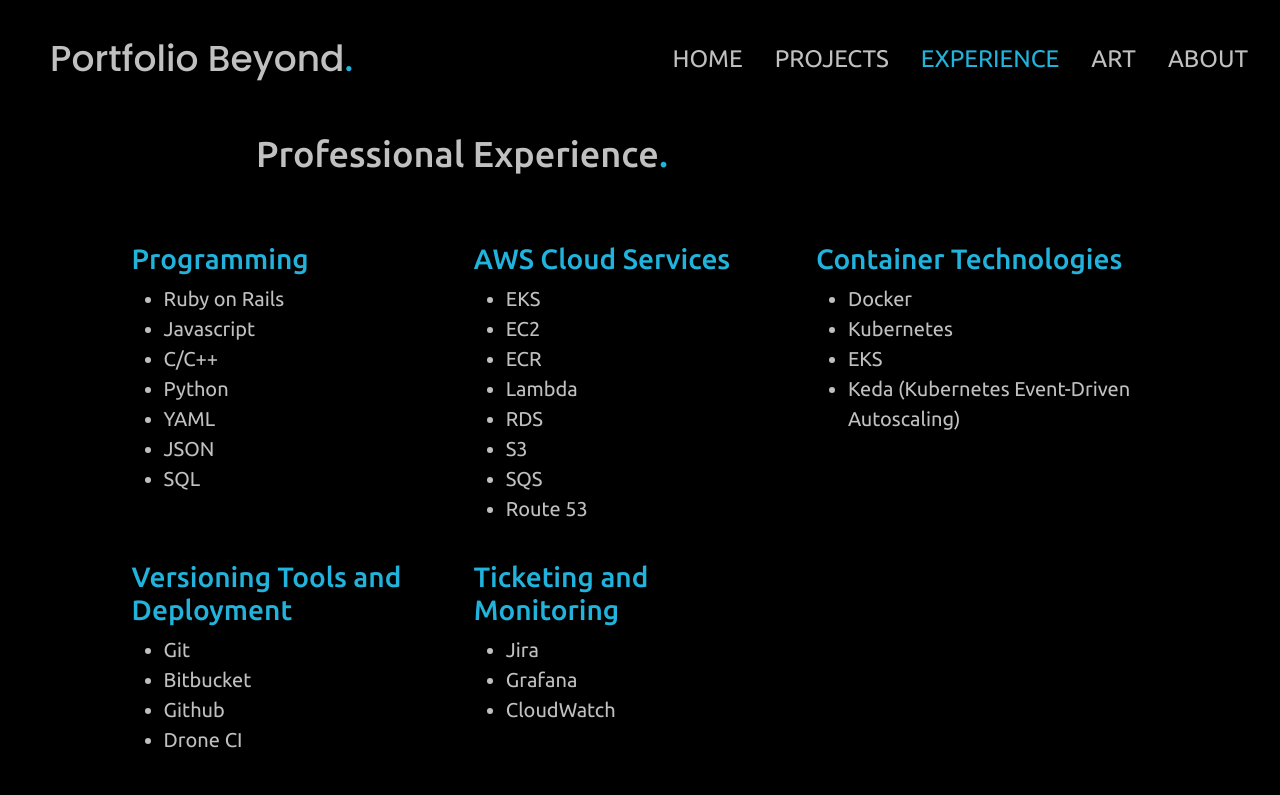
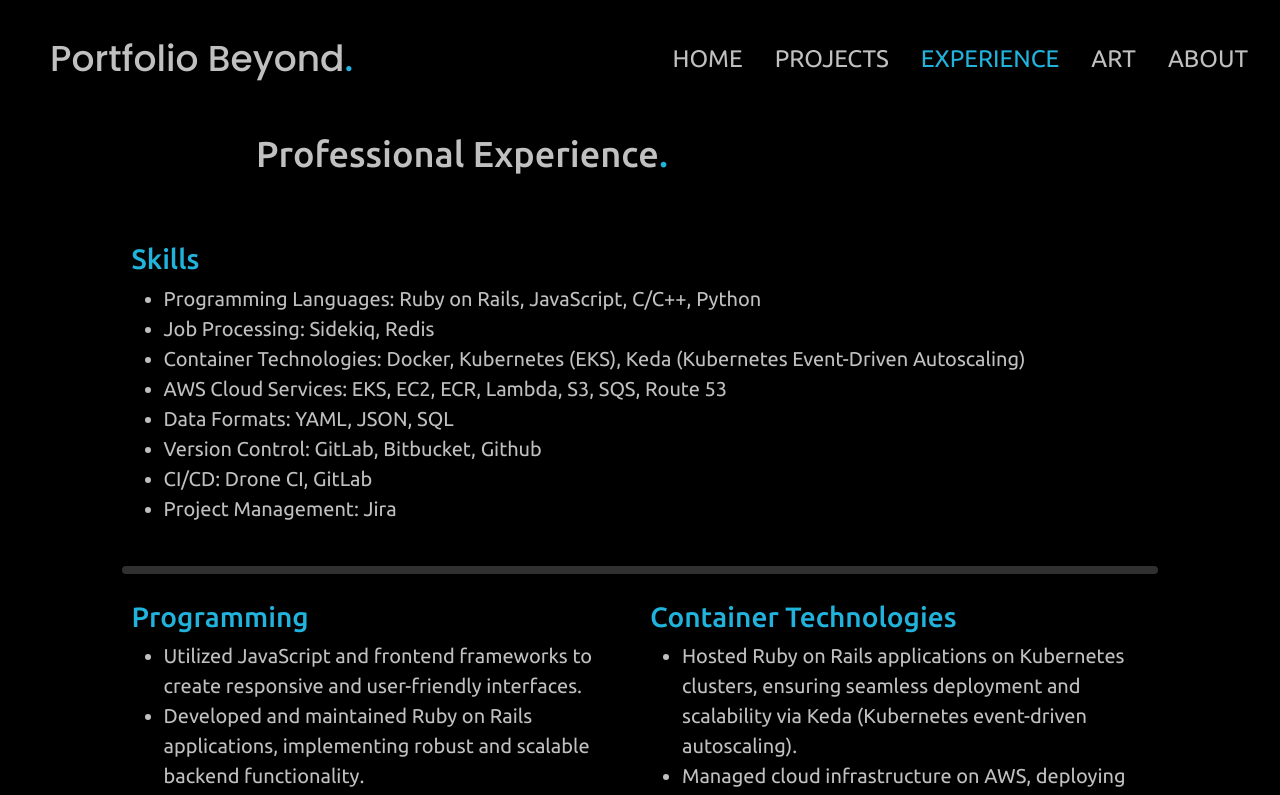
Before and after one commit to eroberts22/portfolio-beyond, a Vue app: page /experience in a window 1280 px wide. Shown: the top 795 px of the page. Built offline with nearby package versions, Linux system fonts and the light colour scheme.

Commit message:
add resume and experience

```diff
--- a/src/views/About.vue
+++ b/src/views/About.vue
@@ -72,7 +72,7 @@
       imgURL: require("../assets/witch-ta.gif"),
       linkedInURL: "https://www.linkedin.com/in/elizabeth-roberts-in/",
       githubURL: "https://github.com/eroberts22",
-      resumeURL: "",
+      resumeURL: "/files/resume2023.docx",
       linkedInLogo: { prefix: "fab", icon: "linkedin" },
       githubLogo: { prefix: "fab", icon: "github" },
       resumeLogo: { prefix: "fas", icon: "file" },
--- a/src/views/Experience.vue
+++ b/src/views/Experience.vue
@@ -3,22 +3,26 @@
   <PageTitle :Title="experienceTitle" />
   <div class="central-box">
     <div style="width: 100%">
-      <div class="inner-wrap-third">
+      <div >
+        <ListBuilder :listObject="experienceItems.skills" />
+      </div>
+    </div>
+    <hr class="line-break" />
+
+    <div style="width: 100%">
+      <div class="inner-wrap-half">
         <ListBuilder :listObject="experienceItems.programming" />
       </div>
-      <div class="inner-wrap-third">
-        <ListBuilder :listObject="experienceItems.cloudService" />
-      </div>
-      <div class="inner-wrap-third">
+      <div class="inner-wrap-half">
         <ListBuilder :listObject="experienceItems.containerDeployment" />
       </div>
     </div>
     <div style="width: 100%">
-      <div class="inner-wrap-third">
+      <div class="inner-wrap-half">
+        <ListBuilder :listObject="experienceItems.cloudService" />
+      </div>
+      <div class="inner-wrap-half">
         <ListBuilder :listObject="experienceItems.versionTools" />
-      </div>
-      <div class="inner-wrap-third">
-        <ListBuilder :listObject="experienceItems.ticketAndMonitor" />
       </div>
     </div>
   </div>
@@ -45,54 +49,51 @@
         programming: {
           title: "Programming",
           items: [
-            { text: "Ruby on Rails" },
-            { text: "Javascript" },
-            { text: "C/C++" },
-            { text: "Python" },
-            { text: "YAML" },
-            { text: "JSON" },
-            { text: "SQL" }
+            { text: "Utilized JavaScript and frontend frameworks to create responsive and user-friendly interfaces." },
+            { text: "Developed and maintained Ruby on Rails applications, implementing robust and scalable backend functionality. " },
+            { text: "Experience monitoring Redis queues and dynamically scaling a Sidekiq application in Kubernetes based on the number of jobs in the queues, optimizing resource utilization and responsiveness." },
           ]
         },
         cloudService: {
           title: "AWS Cloud Services",
           items: [
-            { text: "EKS" },
-            { text: "EC2" },
-            { text: "ECR" },
-            { text: "Lambda" },
-            { text: "RDS" },
-            { text: "S3" },
-            { text: "SQS" },
-            { text: "Route 53" }
+            { text: "Managed cloud infrastructure on AWS, deploying applications on EKS." },
+            { text: "Utilized ECR for creating and managing private container registries, enabling secure storage and distribution of Docker container images." },
+            { text: "Leveraged S3 for scalable and cost-effective storage of files and assets." },
+            { text: "Implemented asynchronous communication between systems using SQS for reliable message queuing." },
+            { text: "Managed DNS records and routing using Route 53 for seamless access to applications." }
           ]
         },
         containerDeployment: {
           title: "Container Technologies",
           items: [
-            { text: "Docker" },
-            { text: "Kubernetes" },
-            { text: "EKS" },
-            { text: "Keda (Kubernetes Event-Driven Autoscaling)"}
+            { text: "Hosted Ruby on Rails applications on Kubernetes clusters, ensuring seamless deployment and scalability via Keda (Kubernetes event-driven autoscaling)." },
+            { text: "Managed cloud infrastructure on AWS, deploying applications on EKS." },
+            { text: "Experience utilizing Kubernetes features such as deployments, services, and ingress controllers to manage application resources effectively." },
+            { text: "Utilized Docker for containerization, ensuring consistency and portability of applications across environments, as well as facilitating efficient deployment and orchestration of Ruby on Rails applications."}
           ]
         },
         versionTools: {
           title: "Versioning Tools and Deployment",
           items: [
-            { text: "Git" },
-            { text: "Bitbucket" },
-            { text: "Github" },
-            { text: "Drone CI"}
+            { text: "Collaborated with cross-functional teams using GitLab and Bitbucket for version control and code collaboration." },
+            { text: "Implemented CI/CD pipelines with Drone CI, automating build, test, and deployment processes." },
+            { text: "Utilized Jira for project management, tracking tasks, and ensuring project milestones and deadlines were met."}
           ]
         },
-        ticketAndMonitor: {
-          title: "Ticketing and Monitoring",
+        skills: {
+          title: "Skills",
           items: [
-            { text: "Jira" },
-            { text: "Grafana"},
-            { text: "CloudWatch"}
+            { text: "Programming Languages: Ruby on Rails, JavaScript, C/C++, Python" },
+            { text: "Job Processing: Sidekiq, Redis" },
+            { text: "Container Technologies: Docker, Kubernetes (EKS), Keda (Kubernetes Event-Driven Autoscaling)" },
+            { text: "AWS Cloud Services: EKS, EC2, ECR, Lambda, S3, SQS, Route 53" },
+            { text: "Data Formats: YAML, JSON, SQL" },
+            { text: "Version Control: GitLab, Bitbucket, Github" },
+            { text: "CI/CD: Drone CI, GitLab" },
+            { text: "Project Management: Jira" },
           ]
-        }
+        },
       },
     }
   }
```
Also changed, not shown: 1 other file (tests, documents, lock files or other folders).
